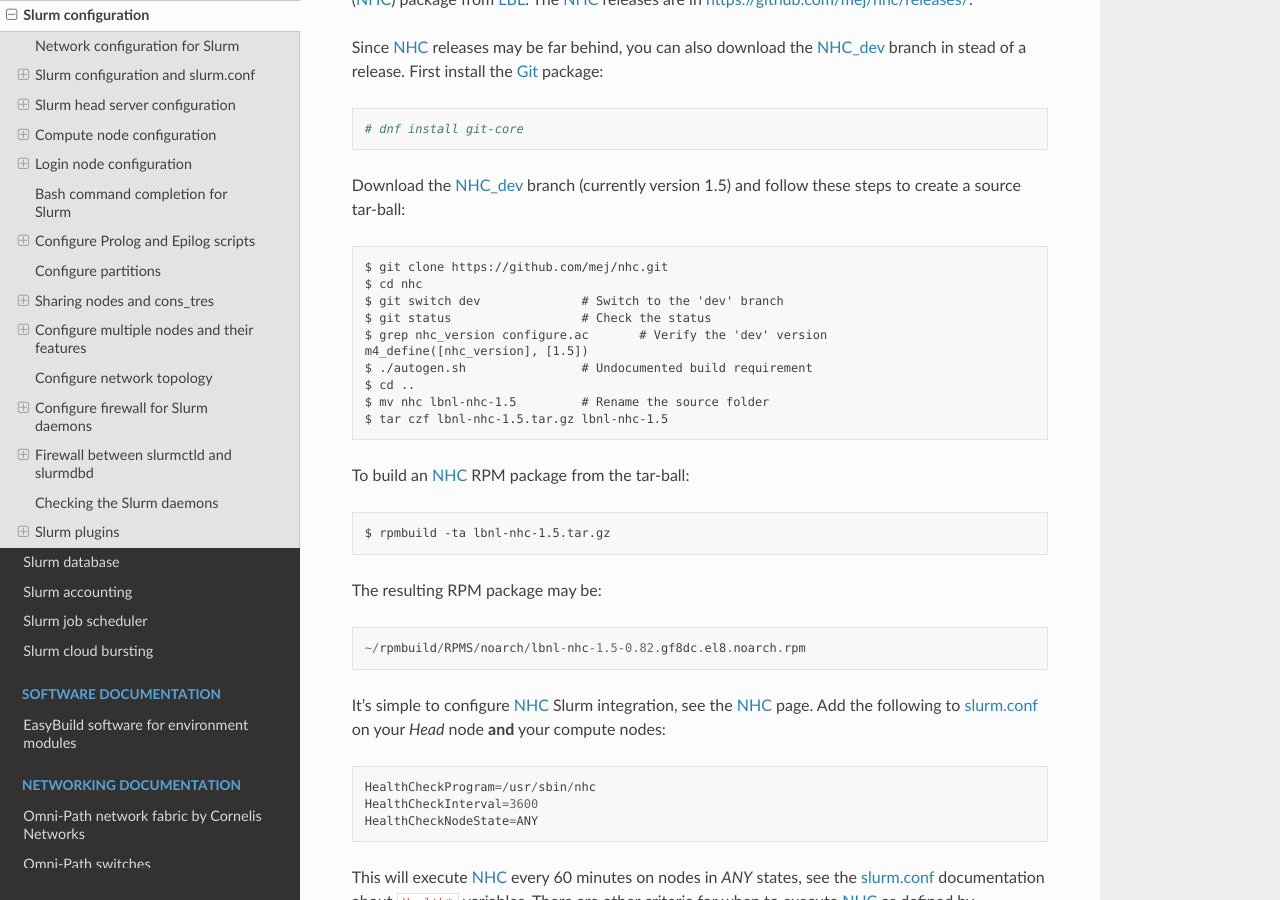
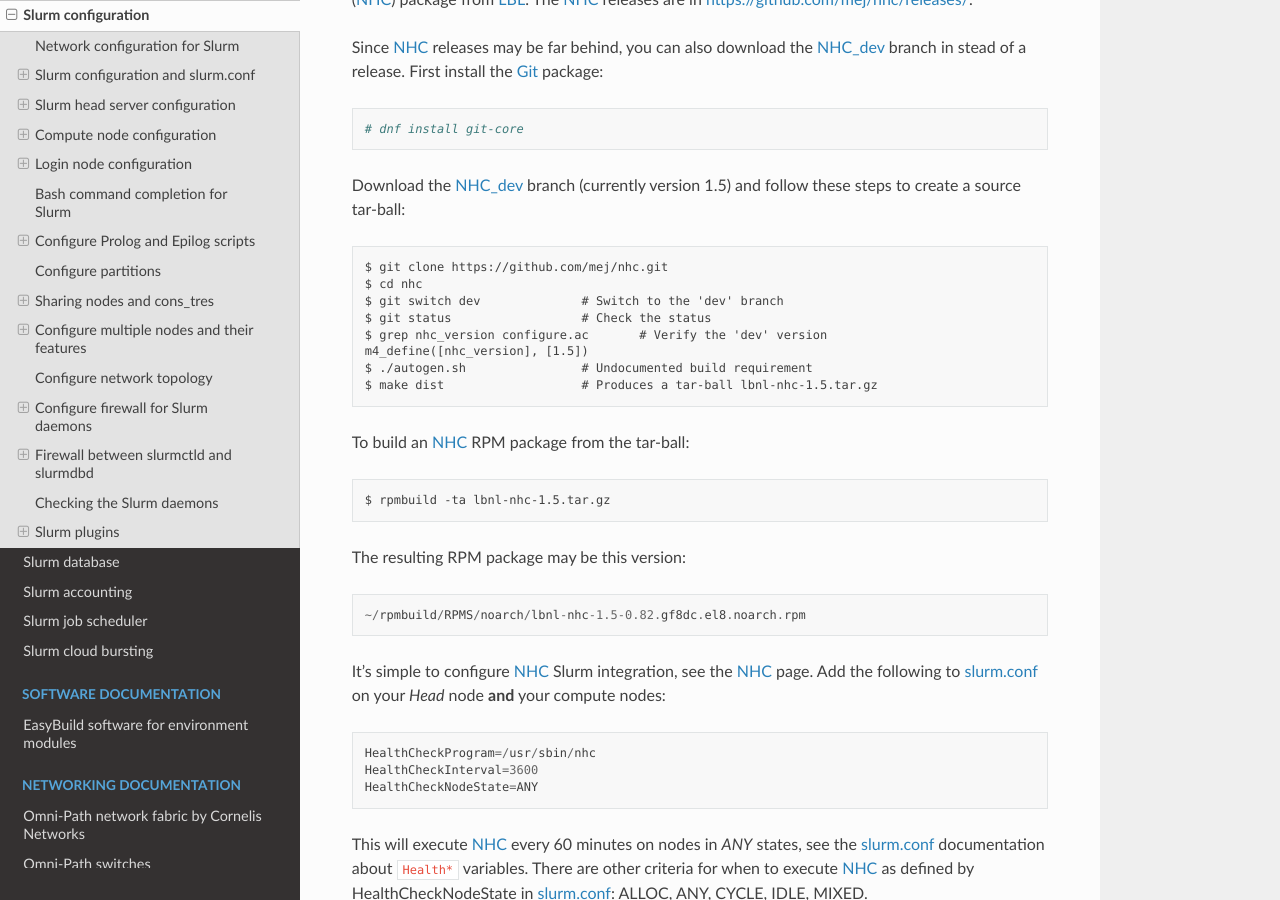
Before and after one commit to OleHolmNielsen/Niflheim_system, a Sphinx documentation site: the page built from docs/Slurm_configuration.rst, in a window 1280 px wide and 900 px high, scrolled down 11786 px. Built offline with Sphinx 7.4.7 and the Read the Docs theme 3.1.0, drawn with Linux system fonts in a browser that asks for light colours.

Commit message:
Use "make dist"

```diff
--- a/docs/Slurm_configuration.rst
+++ b/docs/Slurm_configuration.rst
@@ -494,15 +494,13 @@
   $ grep nhc_version configure.ac       # Verify the 'dev' version
   m4_define([nhc_version], [1.5])
   $ ./autogen.sh                # Undocumented build requirement
-  $ cd ..
-  $ mv nhc lbnl-nhc-1.5         # Rename the source folder
-  $ tar czf lbnl-nhc-1.5.tar.gz lbnl-nhc-1.5
+  $ make dist                   # Produces a tar-ball lbnl-nhc-1.5.tar.gz
 
 To build an NHC_ RPM package from the tar-ball::
 
   $ rpmbuild -ta lbnl-nhc-1.5.tar.gz
 
-The resulting RPM package may be::
+The resulting RPM package may be this version::
 
   ~/rpmbuild/RPMS/noarch/lbnl-nhc-1.5-0.82.gf8dc.el8.noarch.rpm
 
```
